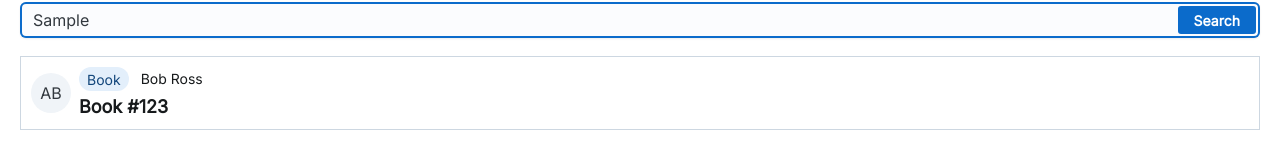
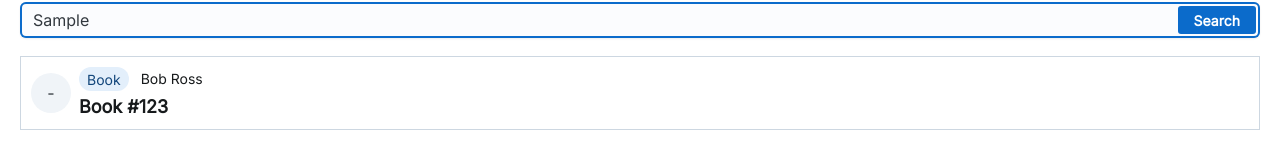
Before and after one commit to VladimirBlake/realmond-test, a Next.js app: page / in a window 1280 px wide. Both pictures are taken after typing "Sample" into the empty fields and a click on the button "Search". Shown: the part 206-358 px from the top of the page. Built offline with nearby package versions, Linux system fonts and the light colour scheme; no server answers.

Commit message:
feat: add image to each search result

```diff
--- a/src/modules/SearchForm/actions/SearchOnITunes.ts
+++ b/src/modules/SearchForm/actions/SearchOnITunes.ts
@@ -16,6 +16,7 @@ export async function searchOnITunes(
           wrapperType: res.wrapperType,
           artistName: res.artistName,
           trackName: res.trackName,
+          artworkUrl60: res?.artworkUrl60 ?? "-",
         };
       }
     );
@@ -26,6 +27,7 @@ export async function searchOnITunes(
         wrapperType: "Book",
         trackName: "Book #123",
         artistName: "Bob Ross",
+        artworkUrl60: "-",
       },
     ];
   }
--- a/src/modules/SearchResults/components/ResultsListItem.tsx
+++ b/src/modules/SearchResults/components/ResultsListItem.tsx
@@ -16,7 +16,11 @@ export default function ResultsListItem({
   return (
     <ListItem sx={{ padding: "10px" }} variant="outlined">
       <ListItemDecorator>
-        <Avatar>AB</Avatar>
+        {searchResult.artworkUrl60 === "-" ? (
+          <Avatar>-</Avatar>
+        ) : (
+          <Avatar src={searchResult.artworkUrl60}></Avatar>
+        )}
       </ListItemDecorator>
       <ListItemContent sx={{ marginLeft: "8px" }}>
         <div className="flex items-center gap-3">
--- a/src/types/SearchResult.ts
+++ b/src/types/SearchResult.ts
@@ -2,4 +2,5 @@ export interface SearchResult {
   wrapperType: string;
   trackName: string;
   artistName: string;
+  artworkUrl60: string;
 }
```
